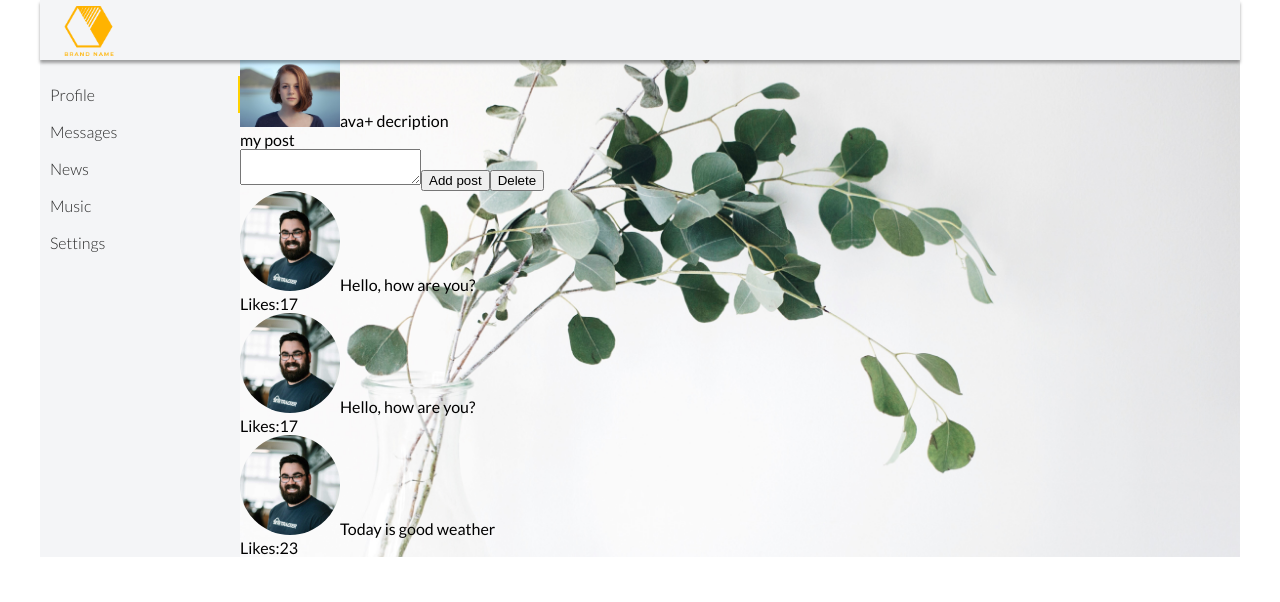
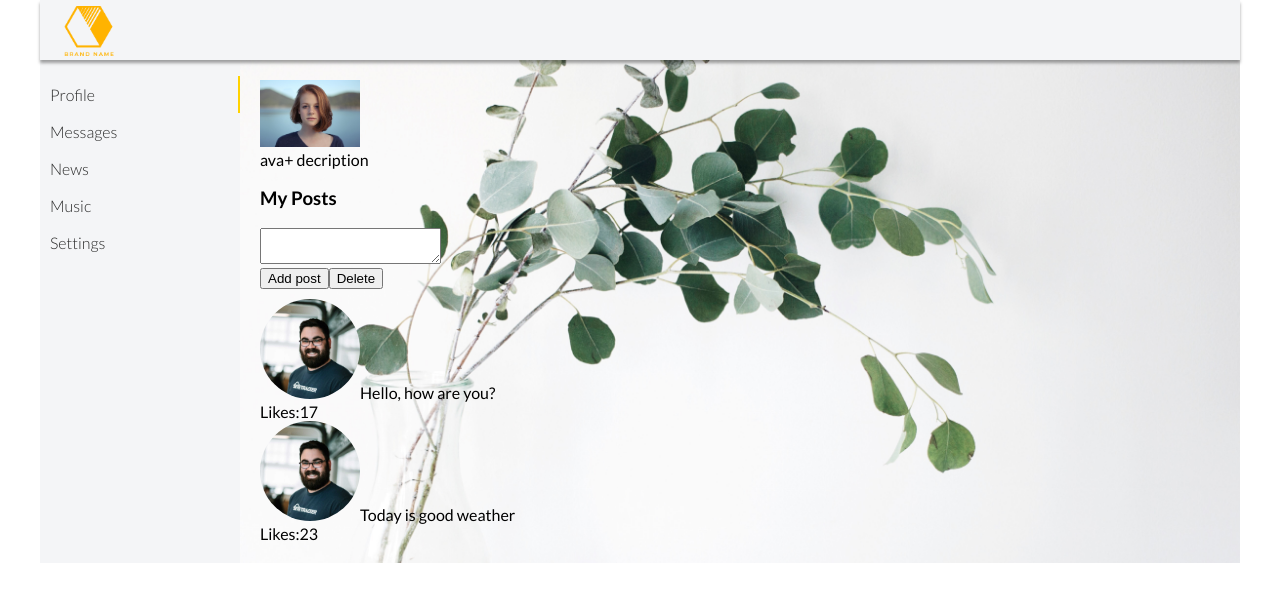
Before and after one commit to JulOleks/Social_network, a React (Create React App) app: page /profile in a window 1280 px wide. Shown: the top 602 px of the page. Built offline with nearby package versions, Linux system fonts and the light colour scheme.

Commit message:
add component profileInfo

```diff
--- a/package.json
+++ b/package.json
@@ -3,7 +3,7 @@
   "version": "0.1.0",
   "private": true,
   "dependencies": {
-    "react": "^16.10.1",
+    "react": "^16.10.2",
     "react-dom": "^16.10.1",
     "react-router-dom": "^5.1.2",
     "react-scripts": "3.2.0"
--- a/src/components/Dialogs/Dialogs.jsx
+++ b/src/components/Dialogs/Dialogs.jsx
@@ -1,19 +1,37 @@
 import React from "react";
 import {NavLink} from "react-router-dom"
+
+
+const DialogItem = (props)=>{
+	return(
+		<div className="item">
+			<NavLink to={`/dialogs/${props.id}`}>{props.name}</NavLink>
+		</div>
+	)
+}
+
+const Message =(props)=>{
+	return(
+	<div className="message">
+				{props.message}
+	</div>
+	 )
+}
 
 const Dialogs = (props)=>{
 	return(
 	<div className="dialogs">
 		<div className="dialogs__items">
-			<div className="item active"><NavLink to="/dialogs/1">Den</NavLink></div>
-			<div className="item"><NavLink to="/dialogs/2">Karen</NavLink></div>
-			<div className="item"><NavLink to="/dialogs/3">Sun</NavLink></div>
-			<div className="item"><NavLink to="/dialogs/4">Sam</NavLink></div>
+			<DialogItem name="Den" id="1" />
+			<DialogItem name="Karen" id="2"/>
+			<DialogItem name="Sun" id="3"/>
+			<DialogItem name="Sam" id="4"/>
+
 		</div>
 		<div className="dialogs__messages">
-			<div className="message">Hi</div>
-			<div className="message">Its goo idea</div>
-			<div className="message">Nice react</div>
+			<Message message="hi" />
+			<Message message="Its goo idea" />
+			<Message message="Nice react" />
 		</div>
 	</div>
 
--- a/src/components/Profile/My Posts/MyPosts.jsx
+++ b/src/components/Profile/My Posts/MyPosts.jsx
@@ -4,17 +4,21 @@ import Post from "./Post/Post";
 const MyPosts = () => {
 
   return (
-    <div className="">
-		my post
+    <div className="postsblock">
+		<h3>My Posts</h3>
 		<div>
-		<textarea></textarea>
-		<button>Add post</button>
-		<button>Delete</button>
+			<div className="postsBlock__textarea"><textarea></textarea>
+			</div>
+		<div className="postsblock__buttons">
+			<button>Add post</button>
+			<button>Delete</button>
+		</div>
+		<div className="postsblock__posts">
+			<Post message="Hello, how are you?" like="17"/>
+			<Post message="Today is good weather" like="23"/>
+		</div>
 	</div>
-       <Post message="Hello, how are you?" like="17"/>
-       <Post message="Hello, how are you?" like="17"/>
-       <Post message="Today is good weather" like="23"/>
-	</div>
+</div>
 
   );
 };
--- a/src/components/Profile/Profile.jsx
+++ b/src/components/Profile/Profile.jsx
@@ -1,13 +1,13 @@
 import React from "react";
-import MyPosts from "./My Posts/MyPosts";
+import
+MyPosts from "./My Posts/MyPosts";
+import ProfileInfo from "./ProfileInfo/ProfileInfo";
 
 const Profile = () => {
   return (
     <div className="content">
-      <div className="profile">
-        <img src={require("./../../img/Profile/p1.jpg")}/>
-       ava+ decription
-      </div>
+      <ProfileInfo />
+
       <MyPosts />
     </div>
   );
--- /dev/null
+++ b/src/components/Profile/ProfileInfo/ProfileInfo.jsx
@@ -0,0 +1,20 @@
+import React from "react";
+
+
+
+const ProfileInfo = () => {
+  return (
+    <div>
+      <div className="profile">
+          <div className="profile__img">
+          <img src={require("../../../img/Profile/p1.jpg")}/>
+          </div>
+          <div className="profile__description">
+        ava+ decription
+        </div>
+       </div>
+  </div>
+    );
+};
+
+export default ProfileInfo;
--- a/src/css/App.css
+++ b/src/css/App.css
@@ -72,6 +72,7 @@ body {
   grid-area: c;
   background: url("../img/main1.jpg") no-repeat;
   background-size: cover;
+  padding: 20px;
 }
 
 .content .profile img {
@@ -94,11 +95,15 @@ body {
   padding: 10px;
 }
 
-.dialogs__items .active {
+.dialogs .active {
   color: #ffd200;
 }
 
 .dialogs__messages {
   padding: 10px;
 }
+
+.postsblock__buttons {
+  margin-bottom: 10px;
+}
 /*# sourceMappingURL=App.css.map */
--- a/src/sass/App.sass
+++ b/src/sass/App.sass
@@ -57,6 +57,7 @@ body
 	grid-area: c
 	background: url("../img/main1.jpg") no-repeat
 	background-size: cover
+	padding: 20px
 	.profile
 		img
 			width: 100px
@@ -80,10 +81,22 @@ body
 	grid-template-columns: 2fr 10fr
 	&__items
 		padding: 10px
-		.active
-			color:#ffd200
-		item
+	.active
+		color:#ffd200
+
 
 	&__messages
 		padding: 10px
 		message
+.profile
+	&__img
+
+	&__decription
+
+.postsblock
+	&__textarea
+
+	&__buttons
+		margin-bottom: 10px
+
+	&__posts
```
Also changed, not shown: 2 other files (tests, documents, lock files or other folders).
